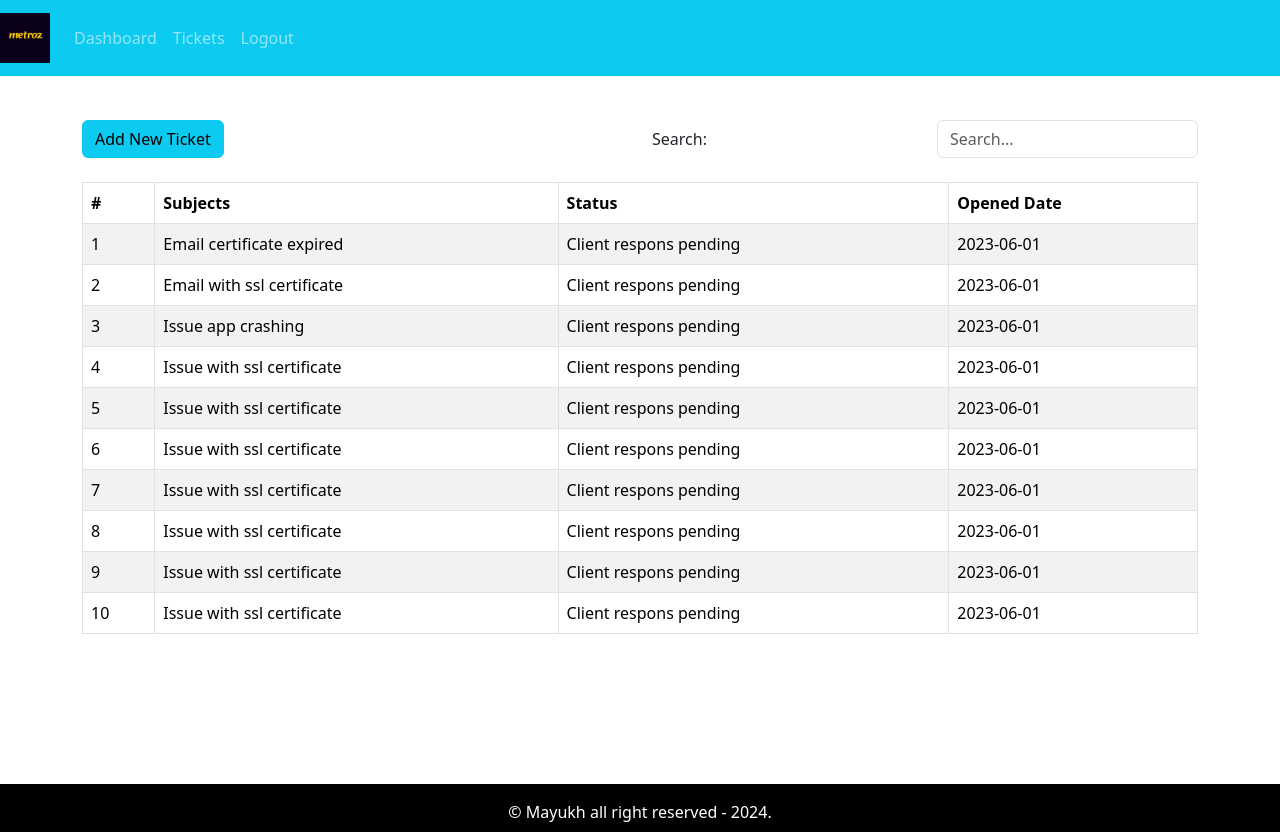
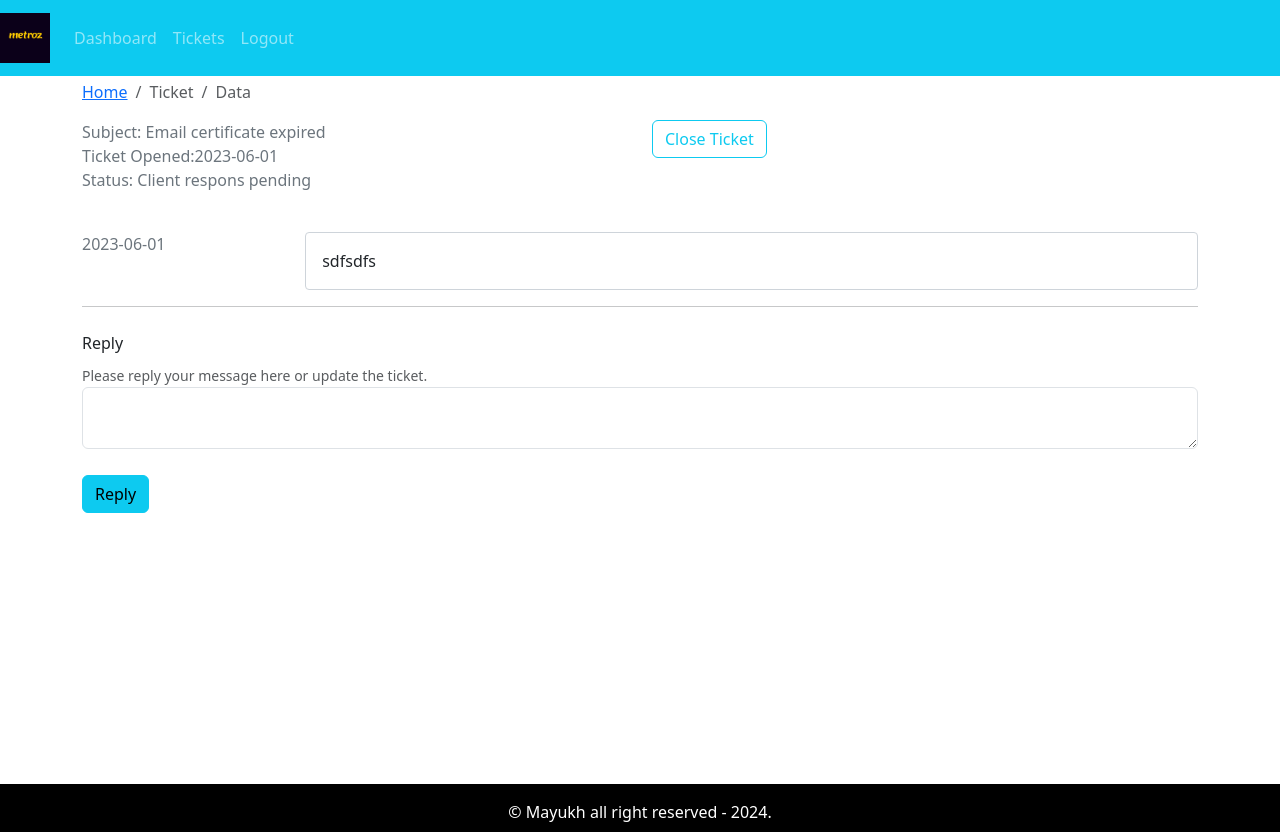
Before and after one commit to CrypticOwl5503/metro-booking, a React (Create React App) app: page / in a window 1280 px wide. Built offline with nearby package versions, Linux system fonts and the light colour scheme.

Commit message:
Tickets landing page added

```diff
--- a/src/App.js
+++ b/src/App.js
@@ -2,6 +2,7 @@
 import './App.css';
 import { DefaultLayout } from "./layout/DefaultLayout";
 import { TicketLists } from "./page/ticket-list/TicketLists.page";
+import { Ticket } from "./page/ticket/Ticket.page";
 
 // import { Entry } from "./page/entry/Entry.page";
 import { AddTicket } from "./page/new-ticket/AddTicket.page";
@@ -13,7 +14,8 @@
       <DefaultLayout>
         {/* <Dashboard /> */}
         {/* <AddTicket /> */}
-        <TicketLists />
+        {/* <TicketLists /> */}
+        <Ticket />
       </DefaultLayout>
     </div>
   );
--- a/src/assets/data/dummy-tickets.json
+++ b/src/assets/data/dummy-tickets.json
@@ -3,60 +3,140 @@
         "id": 1,
         "subject": "Email certificate expired",
         "status": "Client respons pending",
-        "addedAt": "2023-06-01"
+        "addedAt": "2023-06-01",
+        "history": [
+            {
+                "date": "2023-06-01",
+                "message": "sdfsdfs",
+                "messageBy": "operator"
+
+            }
+        ]
     },
     {
         "id": 2,
         "subject": "Email with ssl certificate",
         "status": "Client respons pending",
-        "addedAt": "2023-06-01"
+        "addedAt": "2023-06-01",
+        "history": [
+            {
+                "date": "2023-06-01",
+                "message": "sdfsdfs",
+                "messageBy": "operator"
+
+            }
+        ]
     },
     {
         "id": 3,
         "subject": "Issue app crashing",
         "status": "Client respons pending",
-        "addedAt": "2023-06-01"
+        "addedAt": "2023-06-01",
+        "history": [
+            {
+                "date": "2023-06-01",
+                "message": "sdfsdfs",
+                "messageBy": "operator"
+
+            }
+        ]
     },
     {
         "id": 4,
         "subject": "Issue with ssl certificate",
         "status": "Client respons pending",
-        "addedAt": "2023-06-01"
+        "addedAt": "2023-06-01",
+        "history": [
+            {
+                "date": "2023-06-01",
+                "message": "sdfsdfs",
+                "messageBy": "operator"
+
+            }
+        ]
     },
     {
         "id": 5,
         "subject": "Issue with ssl certificate",
         "status": "Client respons pending",
-        "addedAt": "2023-06-01"
+        "addedAt": "2023-06-01",
+        "history": [
+            {
+                "date": "2023-06-01",
+                "message": "sdfsdfs",
+                "messageBy": "operator"
+
+            }
+        ]
     },
     {
         "id": 6,
         "subject": "Issue with ssl certificate",
         "status": "Client respons pending",
-        "addedAt": "2023-06-01"
+        "addedAt": "2023-06-01",
+        "history": [
+            {
+                "date": "2023-06-01",
+                "message": "sdfsdfs",
+                "messageBy": "operator"
+
+            }
+        ]
     },
     {
         "id": 7,
         "subject": "Issue with ssl certificate",
         "status": "Client respons pending",
-        "addedAt": "2023-06-01"
+        "addedAt": "2023-06-01",
+        "history": [
+            {
+                "date": "2023-06-01",
+                "message": "sdfsdfs",
+                "messageBy": "operator"
+
+            }
+        ]
     },
     {
         "id": 8,
         "subject": "Issue with ssl certificate",
         "status": "Client respons pending",
-        "addedAt": "2023-06-01"
+        "addedAt": "2023-06-01",
+        "history": [
+            {
+                "date": "2023-06-01",
+                "message": "sdfsdfs",
+                "messageBy": "operator"
+
+            }
+        ]
     },
     {
         "id": 9,
         "subject": "Issue with ssl certificate",
         "status": "Client respons pending",
-        "addedAt": "2023-06-01"
+        "addedAt": "2023-06-01",
+        "history": [
+            {
+                "date": "2023-06-01",
+                "message": "sdfsdfs",
+                "messageBy": "operator"
+
+            }
+        ]
     },
     {
         "id": 10,
         "subject": "Issue with ssl certificate",
         "status": "Client respons pending",
-        "addedAt": "2023-06-01"
+        "addedAt": "2023-06-01",
+        "history": [
+            {
+                "date": "2023-06-01",
+                "message": "sdfsdfs",
+                "messageBy": "operator"
+
+            }
+        ]
     }
 ]
--- /dev/null
+++ b/src/components/message-history/MessageHistory.comp.js
@@ -0,0 +1,23 @@
+import React from 'react'
+import PropTypes from 'prop-types'
+import './message-history.style.css'
+
+export const MessageHistory = ({ msg }) => {
+  if (!msg) return null;
+
+    return msg.map((row,i)=>
+    <div key = {i} className='message-history mt-3'>
+      <div className="send font-weight-bold text-secondary">
+        <div className="sender">{row.sender}</div>
+        <div className="date">{row.date}</div>
+      </div>
+      <div className="message">{row.message}</div>
+    </div>
+    );
+
+
+}
+
+MessageHistory.propTypes = {
+    msg: PropTypes.array.isRequired,
+}
--- /dev/null
+++ b/src/components/message-history/message-history.style.css
@@ -0,0 +1,18 @@
+.message-history {
+    display: flex;
+    flex-direction: row;
+    justify-content: space-between;
+}
+
+.message-history:nth-child(even) {
+    display: flex;
+    flex-direction: row-reverse;
+    justify-content: space-between;
+}
+
+.message{
+    padding: 1rem;
+    width: 80%;
+    border: 1px solid #ced4da;
+    border-radius: 0.25rem;
+}
--- /dev/null
+++ b/src/components/update-ticket/UpdateTicket.comp.js
@@ -0,0 +1,28 @@
+import React from 'react';
+import PropTypes from "prop-types";
+import {Form, Button} from 'react-bootstrap';
+
+export const UpdateTicket = ({ msg, handleOnChange, handleOnSubmit }) => {
+  return (
+    <Form onSubmit={handleOnSubmit}>
+        <Form.Label>Reply</Form.Label>
+        <br />
+        <Form.Text>Please reply your message here or update the ticket.</Form.Text>
+        <Form.Control
+        value={msg}
+        as="textarea"
+        row="5"
+        name="detail" />
+        <div className="text-right mt-3 mb-3">
+        <Button variant="info" type='submit' style={{marginTop: '10px'}}>Reply</Button>
+        </div>
+
+    </Form>
+  )
+}
+
+UpdateTicket.propTypes = {
+    handleOnChange: PropTypes.func.isRequired,
+    handleOnSubmit: PropTypes.func.isRequired,
+    msg: PropTypes.string.isRequired,
+}
--- /dev/null
+++ b/src/page/ticket/Ticket.page.js
@@ -0,0 +1,56 @@
+import React from 'react'
+import { Container, Row, Col, Button } from 'react-bootstrap'
+import { PageBreadcrumb } from '../../components/breadcrumb/Breadcrumb.comp'
+import tickets from '../../assets/data/dummy-tickets.json'
+import { MessageHistory } from '../../components/message-history/MessageHistory.comp'
+import { UpdateTicket } from '../../components/update-ticket/UpdateTicket.comp'
+import { useState, useEffect } from 'react'
+
+const ticket = tickets[0]
+export const Ticket = () => {
+    const [message, setMessage] = useState('')
+
+    useEffect(() => {}, [message]);
+
+    const handleOnChange = e =>{
+        setMessage(e.target.value)
+    };
+
+    const handleOnSubmit = () => {
+        alert('Form is submitted')
+    };
+
+  return (
+    <Container>
+        <Row>
+            <Col>
+            <PageBreadcrumb page="Ticket" />
+            </Col>
+        </Row>
+        <Row>
+            <Col className='text-weight-bolder text-secondary'>
+                <div className="subject">Subject: {ticket.subject}</div>
+                <div className="date">Ticket Opened:{ticket.addedAt}</div>
+                <div className="status">Status: {ticket.status}</div>
+            </Col>
+            <Col className='text-right'>
+            <Button variant="outline-info">Close Ticket</Button>
+            </Col>
+        </Row>
+        <Row className='mt-4'>
+            <Col>
+                <MessageHistory msg={ticket.history} />
+            </Col>
+        </Row>
+        <hr />
+
+        <Row className='mt-4'>
+            <Col>
+                <UpdateTicket msg={message}
+                handleOnChange={handleOnChange}
+                handleOnSubmit={handleOnSubmit}/>
+            </Col>
+        </Row>
+    </Container>
+  )
+}
```
